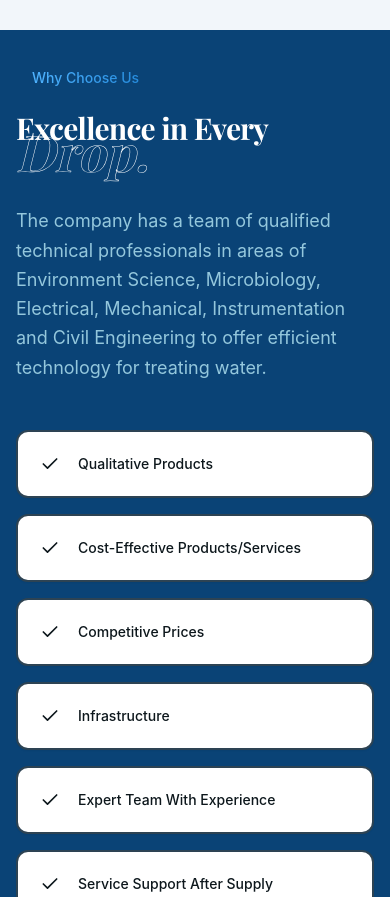
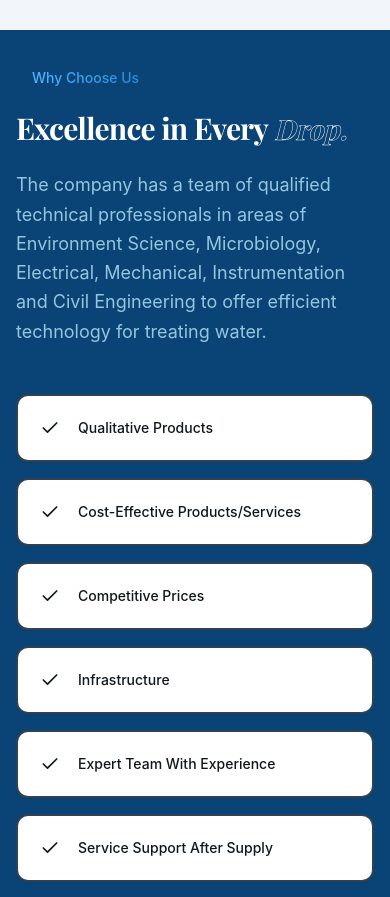
Before and after one commit to Sumeet1885/sa-enviro, a React (Vite) app: page / in a window 390 px wide. Shown: the part 5946-6843 px from the top of the page. Built offline with nearby package versions, Linux system fonts and the light colour scheme; a web font is replaced by a local one.

Commit message:
Drop word mobile fix

```diff
--- a/src/components/home/WhyChooseUsSection.tsx
+++ b/src/components/home/WhyChooseUsSection.tsx
@@ -11,7 +11,7 @@ export const WhyChooseUsSection = () => {
     <section className="section-padding dark-section relative overflow-hidden">
       <div className="container-wide relative z-10">
         <div className="grid lg:grid-cols-2 gap-12 lg:gap-20 items-center">
-          {/* Content */}
+
           <div>
             <AnimatedSection direction="left">
               <span className="inline-block px-4 py-1.5 rounded-full gradient-water-deep  text-sm font-medium mb-4">
@@ -21,10 +21,16 @@ export const WhyChooseUsSection = () => {
                 Excellence in Every{" "}
                 <span className="inline-flex items-baseline">
                   <svg
-                    viewBox="0 0 420 90"
-                    className="overflow-visible font-3xl"
+                    viewBox="0 0 300 95"
+                    className="overflow-visible"
                     aria-label="Drop."
-                    style={{ height: "1.875rem", width: "auto" }}
+                    style={{
+                      height: "1em",
+                      width: "auto",
+                      verticalAlign: "baseline",
+                      position: "relative",
+                      top: "0.15em",
+                    }}
                   >
                     <defs>
                       <linearGradient
@@ -43,14 +49,13 @@ export const WhyChooseUsSection = () => {
                       </linearGradient>
                     </defs>
 
-                    {/* ── Layer 1: stroke only (painted first = behind) ── */}
                     <text
                       x="0"
                       y="78"
                       fontFamily="'Playfair Display', serif"
                       fontStyle="italic"
                       fontWeight="700"
-                      fontSize="150"
+                      fontSize="88"
                       fill="none"
                       stroke="#ffffff"
                       strokeWidth="1.5"
@@ -59,14 +64,13 @@ export const WhyChooseUsSection = () => {
                       Drop.
                     </text>
 
-                    {/* ── Layer 2: gradient fill on top ── */}
                     <text
                       x="0"
                       y="78"
                       fontFamily="'Playfair Display', serif"
                       fontStyle="italic"
                       fontWeight="700"
-                      fontSize="150"
+                      fontSize="88"
                       fill="url(#textGrad)"
                     >
                       Drop.
@@ -80,7 +84,6 @@ export const WhyChooseUsSection = () => {
             </AnimatedSection>
           </div>
 
-          {/* Points Grid */}
           <StaggerContainer className="grid sm:grid-cols-2 gap-4">
             {whyChooseUs.points.map((point, i) => (
               <StaggerItem key={i}>
```
